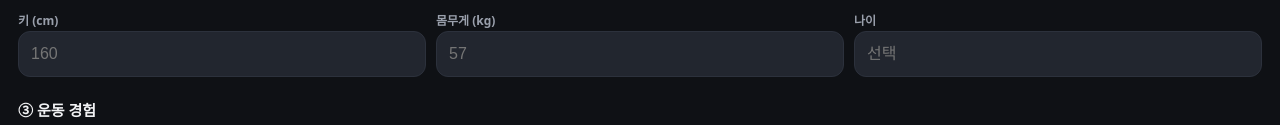
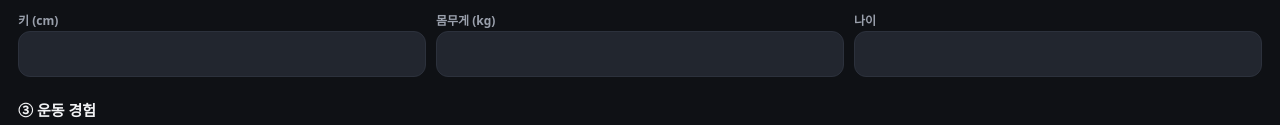
Before and after one commit to seulgi-9/nice-body, a plain HTML site: page index.html in a window 1280 px wide. Shown: the part 277-402 px from the top of the page. Drawn offline with Linux system fonts and the light colour scheme.

Commit message:
온보딩 키·몸무게·나이 입력칸 공란 처리 + 작업내역.md 추가
Co-Authored-By: Claude Opus 4.8 (1M context) <noreply@anthropic.com>

```diff
--- a/index.html
+++ b/index.html
@@ -148,9 +148,9 @@
     <div class="ql">② 내 스펙</div>
     <div class="qs">키·몸무게는 꼭, 나이는 선택</div>
     <div class="obrow">
-      <div><label style="font-size:12px;color:var(--sub);font-weight:700">키 (cm)</label><input type="number" inputmode="numeric" id="q-height" placeholder="160"></div>
-      <div><label style="font-size:12px;color:var(--sub);font-weight:700">몸무게 (kg)</label><input type="number" inputmode="decimal" id="q-weight" placeholder="57"></div>
-      <div><label style="font-size:12px;color:var(--sub);font-weight:700">나이</label><input type="number" inputmode="numeric" id="q-age" placeholder="선택"></div>
+      <div><label style="font-size:12px;color:var(--sub);font-weight:700">키 (cm)</label><input type="number" inputmode="numeric" id="q-height" placeholder=""></div>
+      <div><label style="font-size:12px;color:var(--sub);font-weight:700">몸무게 (kg)</label><input type="number" inputmode="decimal" id="q-weight" placeholder=""></div>
+      <div><label style="font-size:12px;color:var(--sub);font-weight:700">나이</label><input type="number" inputmode="numeric" id="q-age" placeholder=""></div>
     </div>
   </div>
 
```
